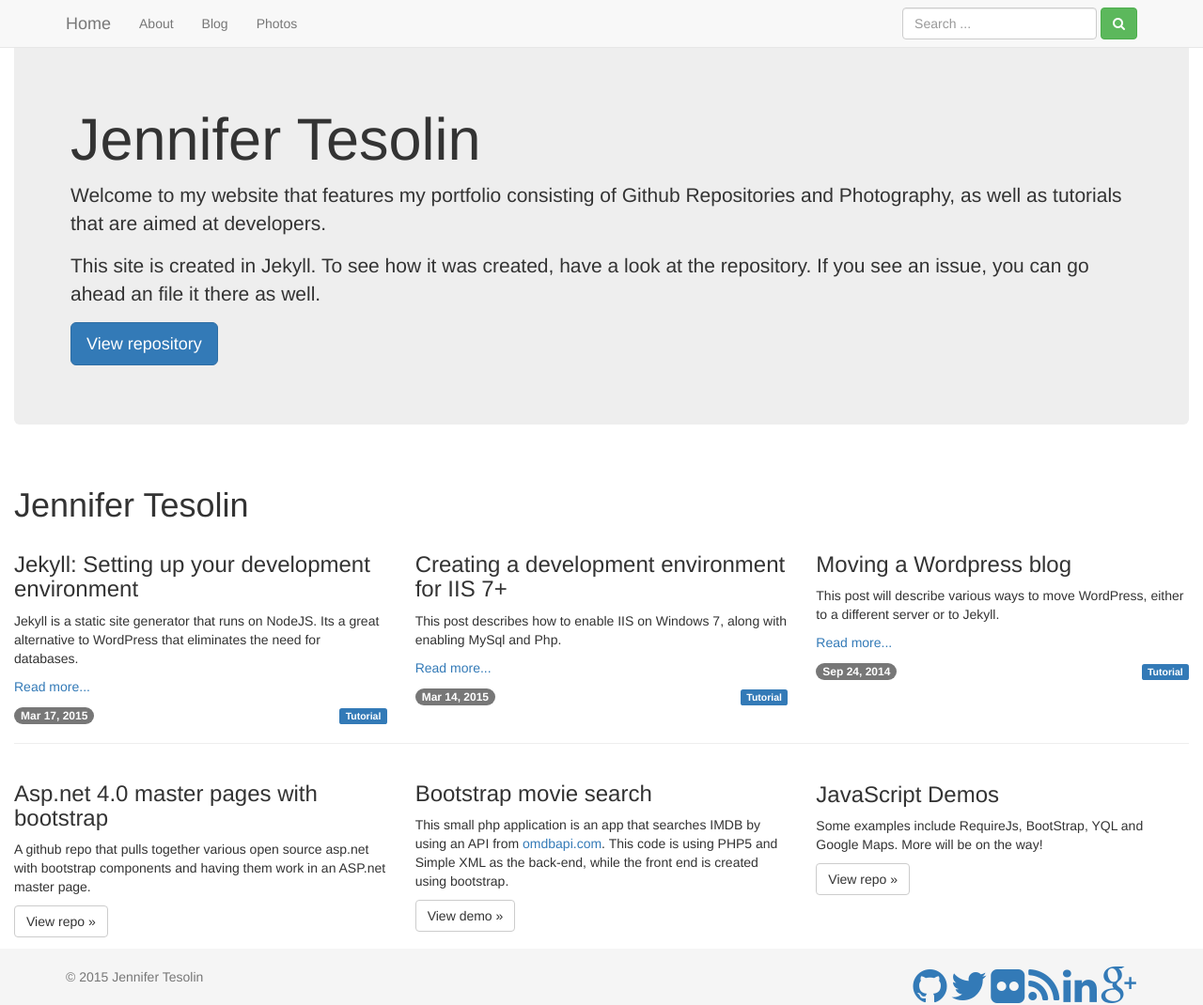
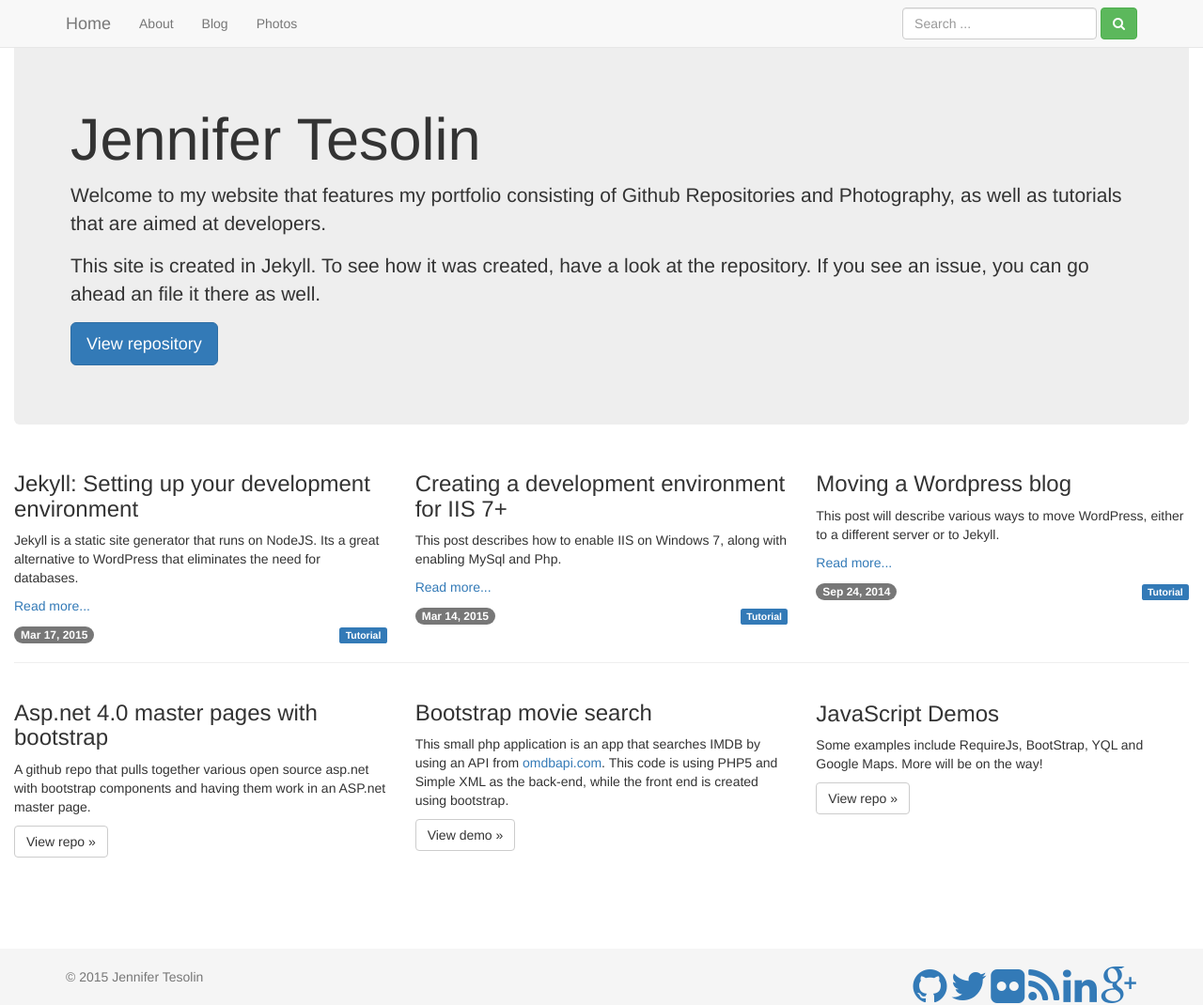
Before and after one commit to jennifert/jekyll-site, a Jekyll site: the page built from index.html, in a window 1280 px wide and 1070 px high. Shown: the whole window at 94% size. Built offline with Jekyll 4.4.1, drawn with Linux system fonts in a browser that asks for light colours.

Commit message:
Fixed H! for mobile
was showing in large added style to hide.

```diff
--- a/index.html
+++ b/index.html
@@ -11,7 +11,7 @@ layout: default
   </p>
 </div>
 
-<div class="visible-xs-*">
+<div class="visible-xs-* hidden-sm hidden-md hidden-lg">
   <h1>{{ site.title }}</h1>
 </div>
 
```
Also changed, not shown: changelog.md, 2 other files.
